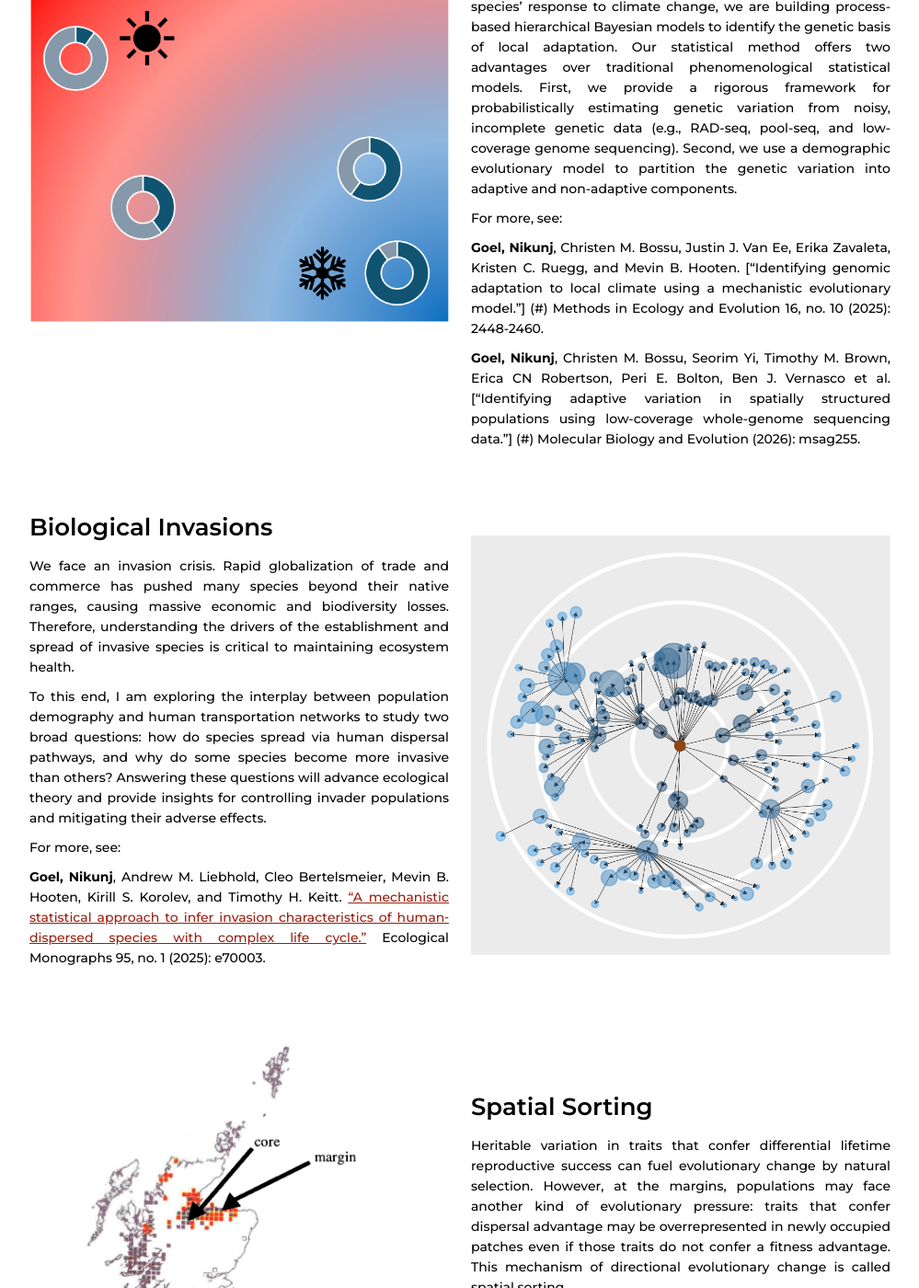
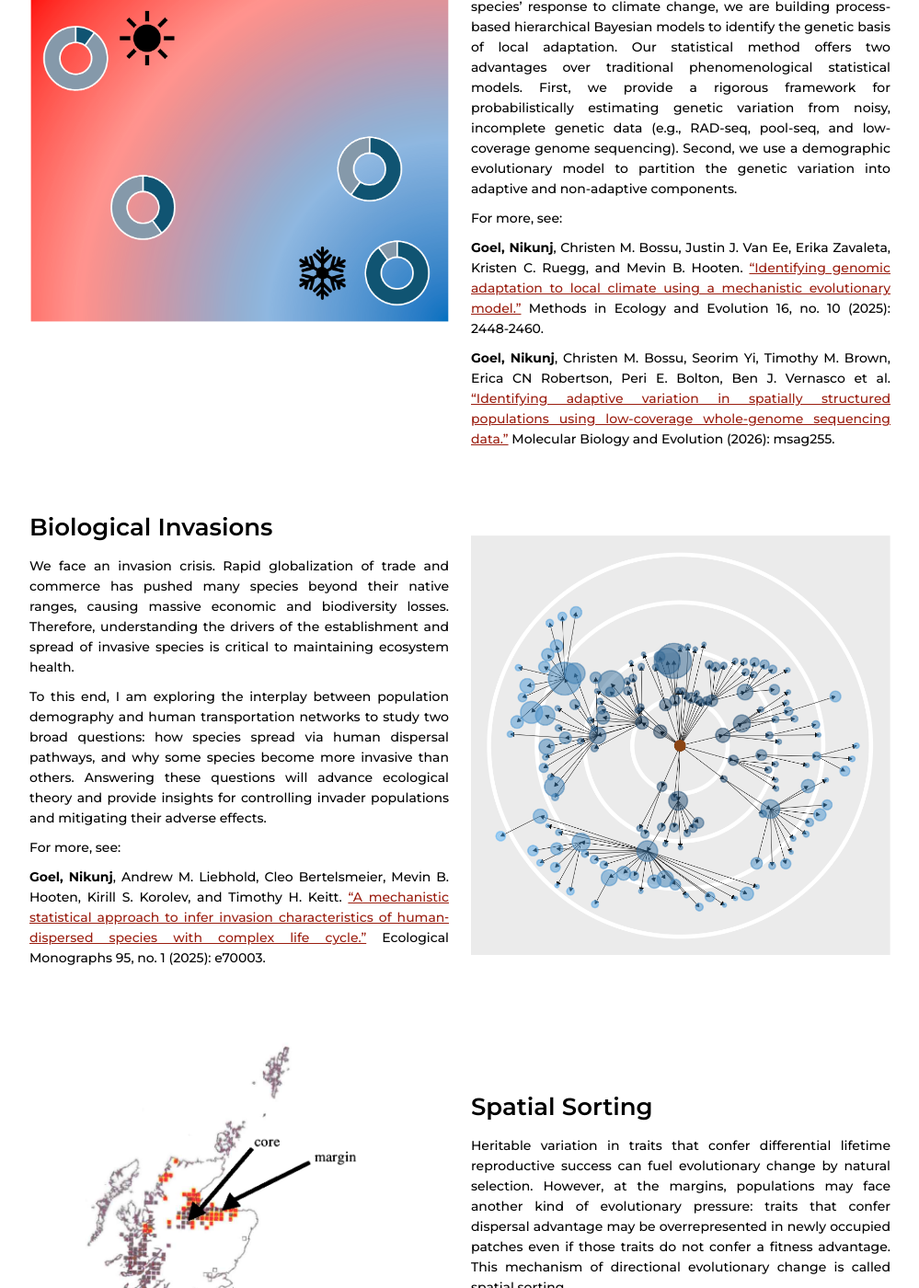
Before and after one commit to nikunj410/nikunj410.github.io, a Jekyll site: the page built from _pages/science.md, in a window 1280 px wide and 1400 px high, scrolled down 621 px. Shown: the whole window at 92% size, without its empty margins (140-1139 px from the left). Built offline with Jekyll 4.4.1, drawn with Linux system fonts in a browser that asks for light colours; nearby versions of some CDN libraries; some of the changed text lies outside the part shown.

```diff
--- a/_pages/science.md
+++ b/_pages/science.md
@@ -15,9 +15,9 @@ type:
 
        For more, see:
 
-       **Goel, Nikunj**, Christen M. Bossu, Justin J. Van Ee, Erika Zavaleta, Kristen C. Ruegg, and Mevin B. Hooten. ["Identifying genomic adaptation to local climate using a mechanistic evolutionary model."] (#) Methods in Ecology and Evolution 16, no. 10 (2025): 2448-2460.
+       **Goel, Nikunj**, Christen M. Bossu, Justin J. Van Ee, Erika Zavaleta, Kristen C. Ruegg, and Mevin B. Hooten. ["Identifying genomic adaptation to local climate using a mechanistic evolutionary model."](#) Methods in Ecology and Evolution 16, no. 10 (2025): 2448-2460.
 
-       **Goel, Nikunj**, Christen M. Bossu, Seorim Yi, Timothy M. Brown, Erica CN Robertson, Peri E. Bolton, Ben J. Vernasco et al. ["Identifying adaptive variation in spatially structured populations using low-coverage whole-genome sequencing data."] (#) Molecular Biology and Evolution (2026): msag255.
+       **Goel, Nikunj**, Christen M. Bossu, Seorim Yi, Timothy M. Brown, Erica CN Robertson, Peri E. Bolton, Ben J. Vernasco et al. ["Identifying adaptive variation in spatially structured populations using low-coverage whole-genome sequencing data."](#)   Molecular Biology and Evolution (2026): msag255.
 
   - image: "/assets/images/science-img1.png"
     heading: "Biological invasions"
@@ -25,7 +25,7 @@ type:
      |
       We face an invasion crisis. Rapid globalization of trade and commerce has pushed many species beyond their native ranges, causing massive economic and biodiversity losses. Therefore, understanding the drivers of the establishment and spread of invasive species is critical to maintaining ecosystem health.
 
-      To this end, I am exploring the interplay between population demography and human transportation networks to study two broad questions: how do species spread via human dispersal pathways, and why do some species become more invasive than others? Answering these questions will advance ecological theory and provide insights for controlling invader populations and mitigating their adverse effects.
+      To this end, I am exploring the interplay between population demography and human transportation networks to study two broad questions: how species spread via human dispersal pathways, and why some species become more invasive than others. Answering these questions will advance ecological theory and provide insights for controlling invader populations and mitigating their adverse effects.
 
        For more, see:
 
@@ -41,7 +41,7 @@ type:
 
        For more, see:
 
-       **Goel, Nikunj**. ["Evolution in a moving frame of reference."] (#) bioRxiv (2021): 2021-09.
+       **Goel, Nikunj**. ["Evolution in a moving frame of reference."](#) bioRxiv (2021): 2021-09.
 
        **Goel, Nikunj**, Mattheau S. Comerford, Anastasia Bernat, Scott P. Egan, Thomas E. Juenger, and Timothy H. Keitt. ["Measuring the Strength of Spatial Sorting."](#) bioRxiv (2025).
 
@@ -72,7 +72,7 @@ type:
 
         **Goel, Nikunj**, Erik Scott Van Vleck, Julie C. Aleman, and A. Carla Staver. ["Dispersal limitation and fire feedbacks maintain mesic savannas in Madagascar."](#) Ecology, 101(12):e03177 (2020).
 
-        **Goel, Nikunj**, Julie C. Aleman, and A. Carla Staver. ["Dispersal limitation and fire feedback maintain mesic savannas in Madagascar: Reply."] (#) Ecology 107, no. 4 (2026): e70332.
+        **Goel, Nikunj**, Julie C. Aleman, and A. Carla Staver. ["Dispersal limitation and fire feedback maintain mesic savannas in Madagascar: Reply."](#) Ecology 107, no. 4 (2026): e70332.
 ---
 
 Organisms continuously change position by moving or dispersing their propagules. This ubiquitous feature of life generates a wide range of ecological and evolutionary patterns at population margins, including increased dispersal rates, the spread of invasive species, and mismatched geographical and niche limits. My research aims to elucidate how dispersal generates these biogeographical patterns across scales in unison with other biological processes.
```
Also changed, not shown: other parts of _pages/science.md (+1 -1 lines).
